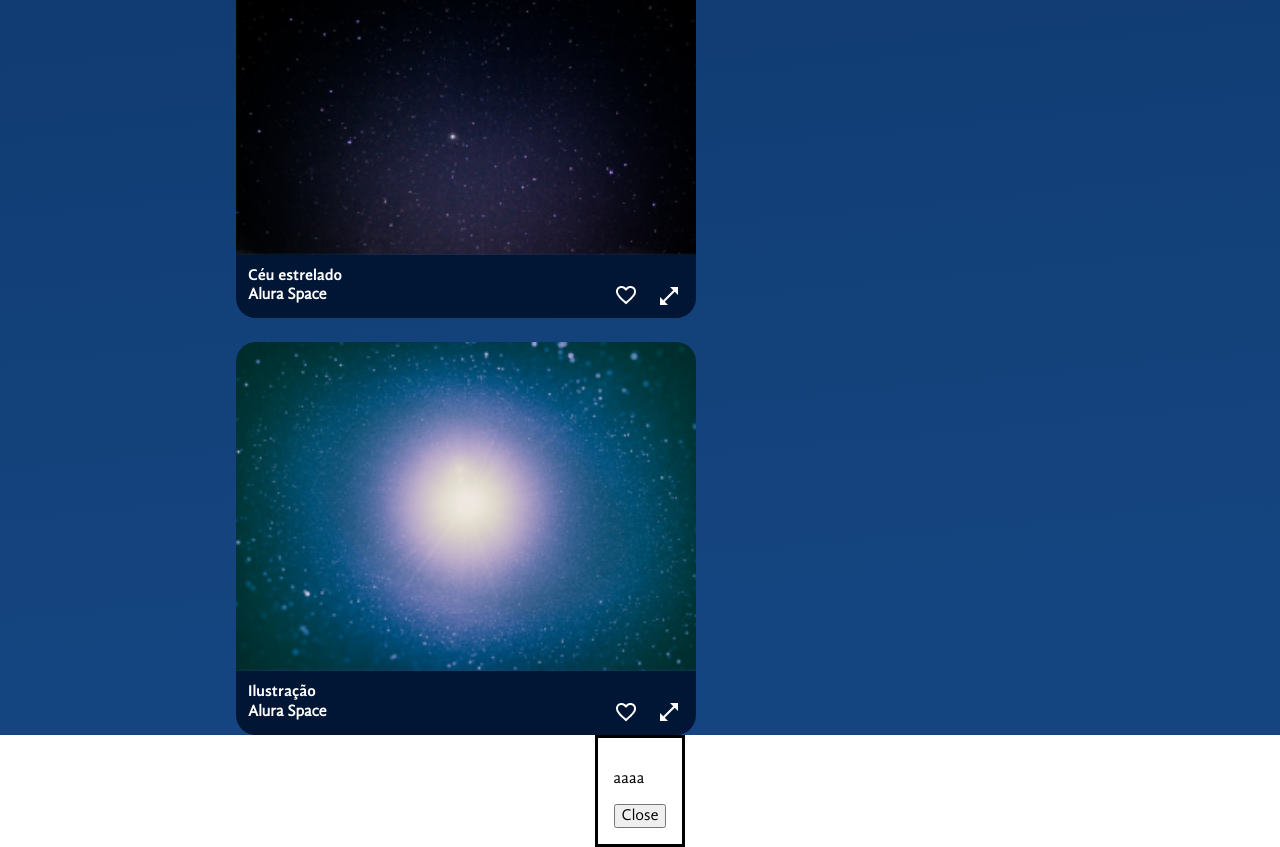
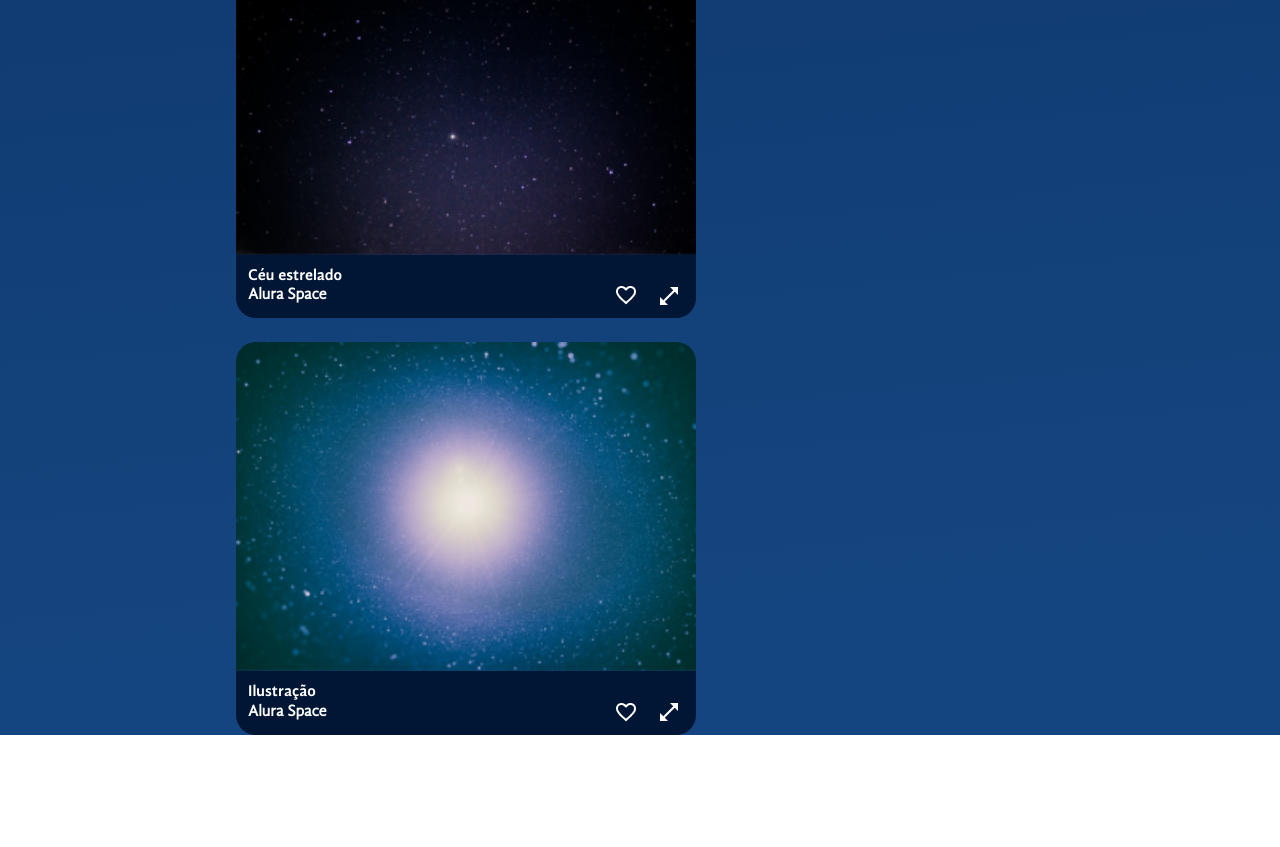
Before and after one commit to noname697/Space-App, a React (Vite) app: page / in a window 1280 px wide. Shown: the part 4127-4974 px from the top of the page. After the commit the page ends 4862 px from the top, so only its background shows below. Built offline with nearby package versions, Linux system fonts and the light colour scheme.

Commit message:
Macete para transformar um objeto em boolean

```diff
--- a/src/componentes/ModalZoom/index.jsx
+++ b/src/componentes/ModalZoom/index.jsx
@@ -1,7 +1,7 @@
-const ModalZoom = () => {
+const ModalZoom = ({ foto }) => {
   return (
     <>
-      <dialog open>
+      <dialog open={!!foto}>
         <p>aaaa</p>
         <form method="dialog">
           <button>Close</button>
```
